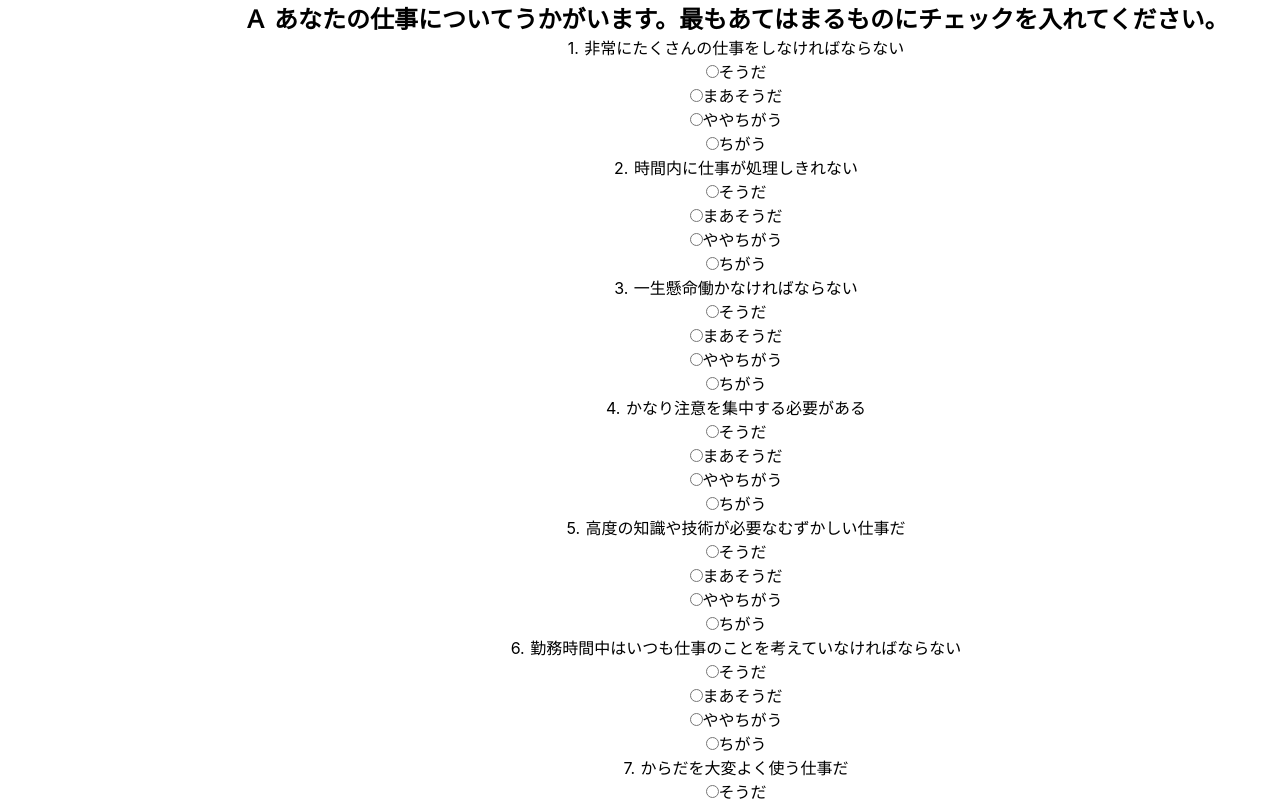
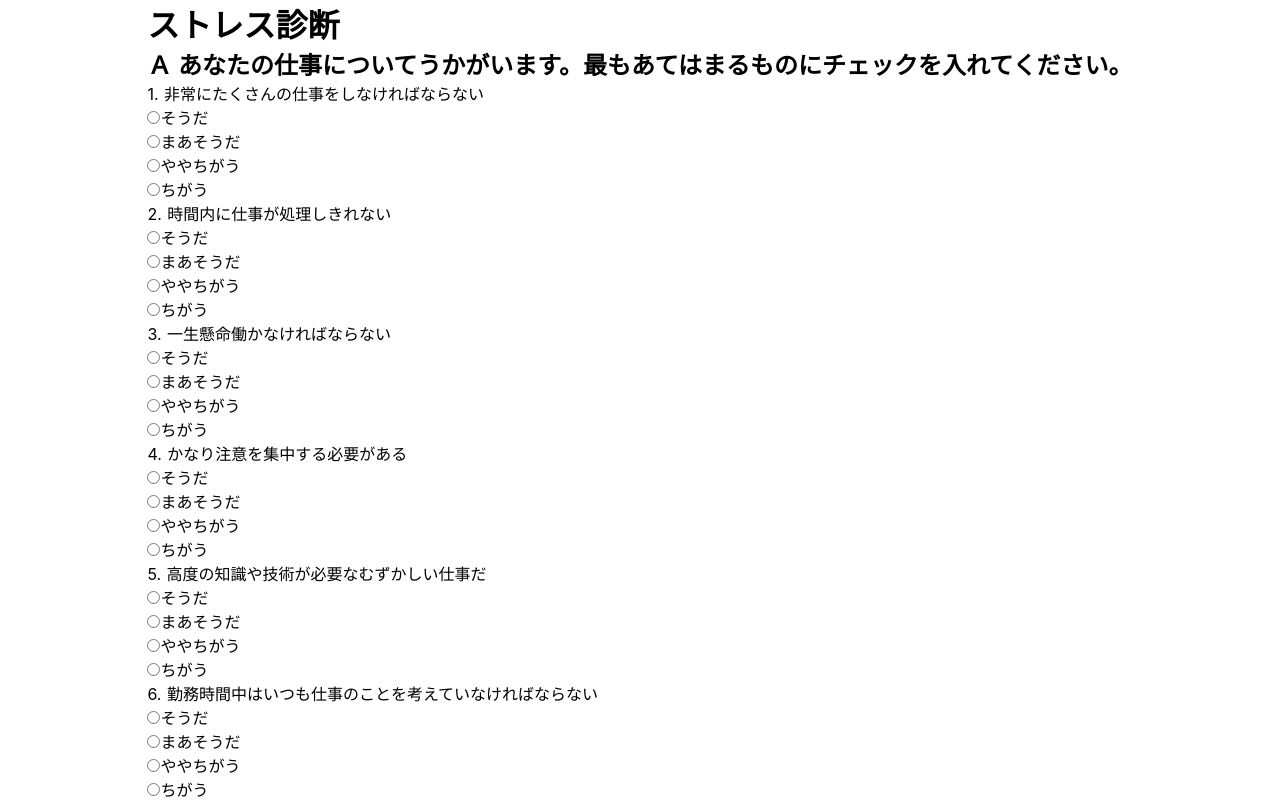
Before and after one commit to hiroki-sawada0531/StressChecker, a Nuxt app: page / in a window 1280 px wide. Shown: the top 801 px of the page. Built offline with nearby package versions, Linux system fonts and the light colour scheme.

Commit message:
レイアウトを改修

```diff
--- a/pages/index.vue
+++ b/pages/index.vue
@@ -1,8 +1,8 @@
 <template>
   <div class="container">
-    <h1>ストレス診断</h1>
     <div id="allPages">
       <div v-show="page === 1" class="selection" id="page-1">
+        <h1>ストレス診断</h1>
         <h2>Ａ あなたの仕事についてうかがいます。最もあてはまるものにチェックを入れてください。</h2>
         <p id="question_a_1">
             1. 非常にたくさんの仕事をしなければならない<br>
@@ -336,7 +336,7 @@
       </div>
       <div v-show="page === 3" class="selection" id="page-3">
         <h2>Ｃ あなたの周りの方々についてうかがいます。最もあてはまるものにチェックを入れてください。</h2>
-        <h5>次の人たちはどのくらい気軽に話ができますか？</h5>
+        <h4>次の人たちはどのくらい気軽に話ができますか？</h4>
         <p id="question_c_1">
             1. 上司<br>
             <input v-model="question_c_1" type="radio" name="question_c_1" value=1>非常に<br>
@@ -358,7 +358,7 @@
             <input v-model="question_c_3" type="radio" name="question_c_3" value=3>多少<br>
             <input v-model="question_c_3" type="radio" name="question_c_3" value=4>全くない<br>
         </p>
-        <h5>あなたが困った時、次の人たちはどのくらい頼りになりますか？</h5>
+        <h4>あなたが困った時、次の人たちはどのくらい頼りになりますか？</h4>
         <p id="question_c_4">
             1. 上司<br>
             <input v-model="question_c_4" type="radio" name="question_c_4" value=1>非常に<br>
@@ -380,7 +380,7 @@
             <input v-model="question_c_6" type="radio" name="question_c_6" value=3>多少<br>
             <input v-model="question_c_6" type="radio" name="question_c_6" value=4>全くない<br>
         </p>
-        <h5>あなたの個人的な問題を相談したら、次の人たちはどのくらいきいてくれますか？</h5>
+        <h4>あなたの個人的な問題を相談したら、次の人たちはどのくらいきいてくれますか？</h4>
         <p id="question_c_7">
             1. 上司<br>
             <input v-model="question_c_7" type="radio" name="question_c_7" value=1>非常に<br>
@@ -810,7 +810,7 @@ export default {
   display: flex;
   justify-content: center;
   align-items: center;
-  text-align: center;
+  text-align: left;
 }
 
 .title {
```
